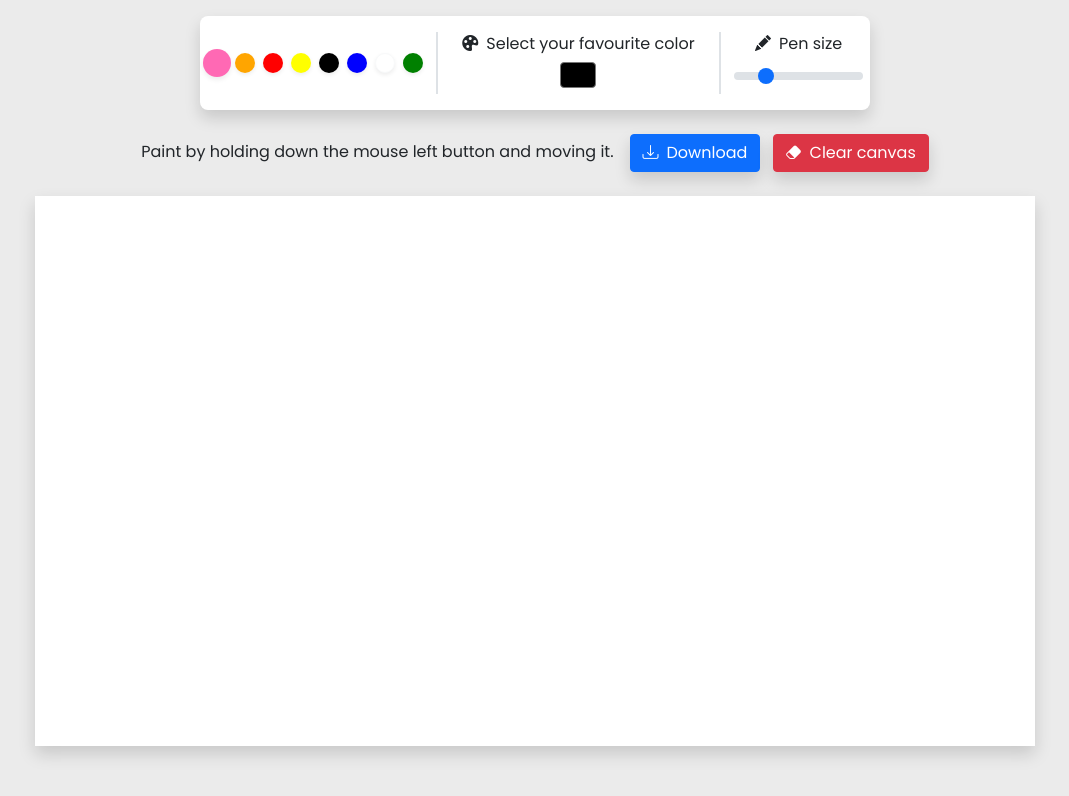
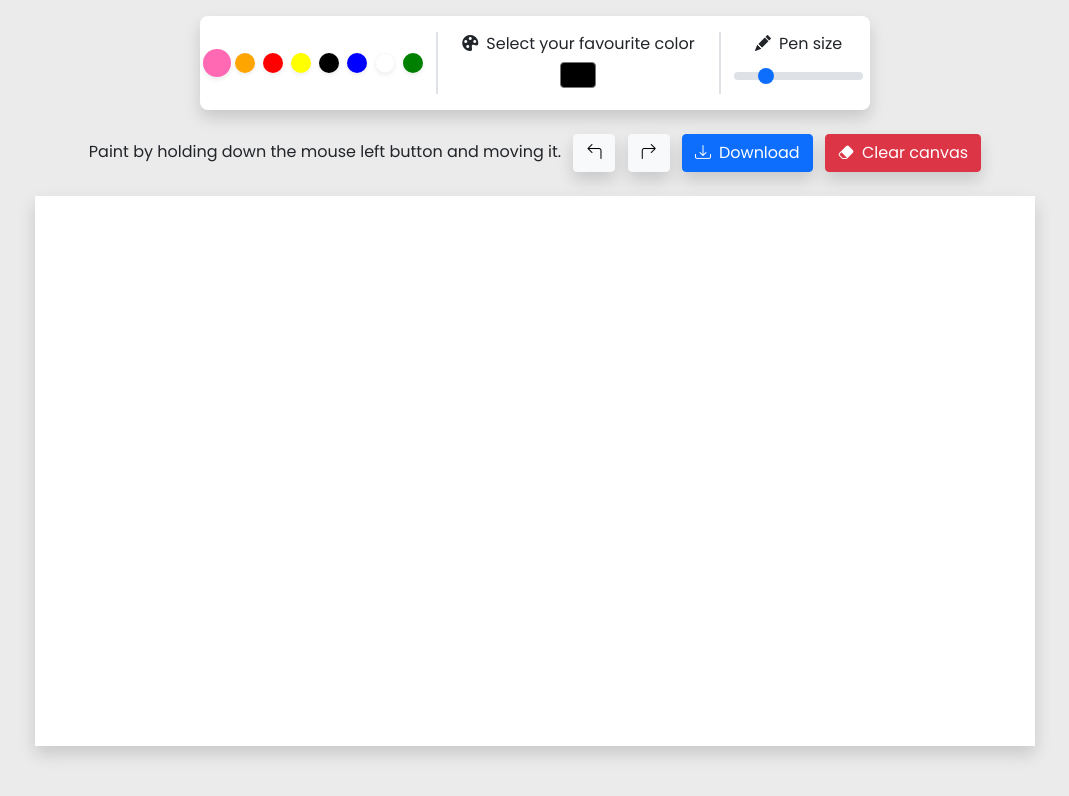
Before and after one commit to maxiovelar/Drawing-App-js, a website: page src/index.html in a window 1280 px wide. Shown: the whole page, without its empty margins (105-1174 px from the left). Drawn offline with nearby package versions, Linux system fonts and the light colour scheme.

Commit message:
Buttons undo & redo created

```diff
--- a/src/index.html
+++ b/src/index.html
@@ -43,11 +43,13 @@
         </header> <!-- main -->
 
         <section class="d-flex justify-content-center align-items-center pt-3 pb-4">
-            <p class="text-center mb-0">Paint by holding down the mouse left button and moving it.<a href=""
-                    id="download-btn" class="btn btn-primary d-inline-block align-items-center shadow ms-3" download="my_painting.png"><i
-                        class="bi bi-download"></i>Download</a>
-                <button id="clear-canvas" class="btn btn-danger d-inline-block shadow ms-2"><i
-                        class="bi bi-eraser-fill"></i>Clear canvas</a></button>
+            <p class="text-center mb-0">Paint by holding down the mouse left button and moving it.
+                <button id="btn-undo" class="btn btn-light d-inline-block shadow ms-2"><i class="bi bi-arrow-90deg-left ms-0 me-0"></i></button>
+                        <button id="btn-redo" class="btn btn-light d-inline-block shadow ms-2"><i class="bi bi-arrow-90deg-right ms-0 me-0"></i></button>
+                <a href="" id="download-btn" class="btn btn-primary d-inline-block align-items-center shadow ms-2" download="my_painting.png"><i
+                class="bi bi-download"></i>Download</a>
+                    <button id="clear-canvas" class="btn btn-danger d-inline-block shadow ms-2"><i
+                    class="bi bi-eraser-fill"></i>Clear canvas</a></button>
             </p>
         </section>
 
--- a/src/main.js
+++ b/src/main.js
@@ -1,6 +1,8 @@
 const colorCircle = document.querySelectorAll('.color-circle');
 const clearCanvas = document.querySelector('#clear-canvas');
 const downloadBtn = document.querySelector('#download-btn');
+const undoBtn = document.querySelector('#btn-undo');
+const redoBtn = document.querySelector('#btn-redo');
 const canvas = document.querySelector('canvas');
 const c = canvas.getContext('2d');
 
@@ -19,7 +21,7 @@ canvas.addEventListener('mousedown', (event) => {
 
 
 // TO STOP DRAWING
-canvas.addEventListener('mouseup', (event) => {
+canvas.addEventListener('mouseup', () => {
     isDrawing = false;
     x = undefined;
     y = undefined;
```
